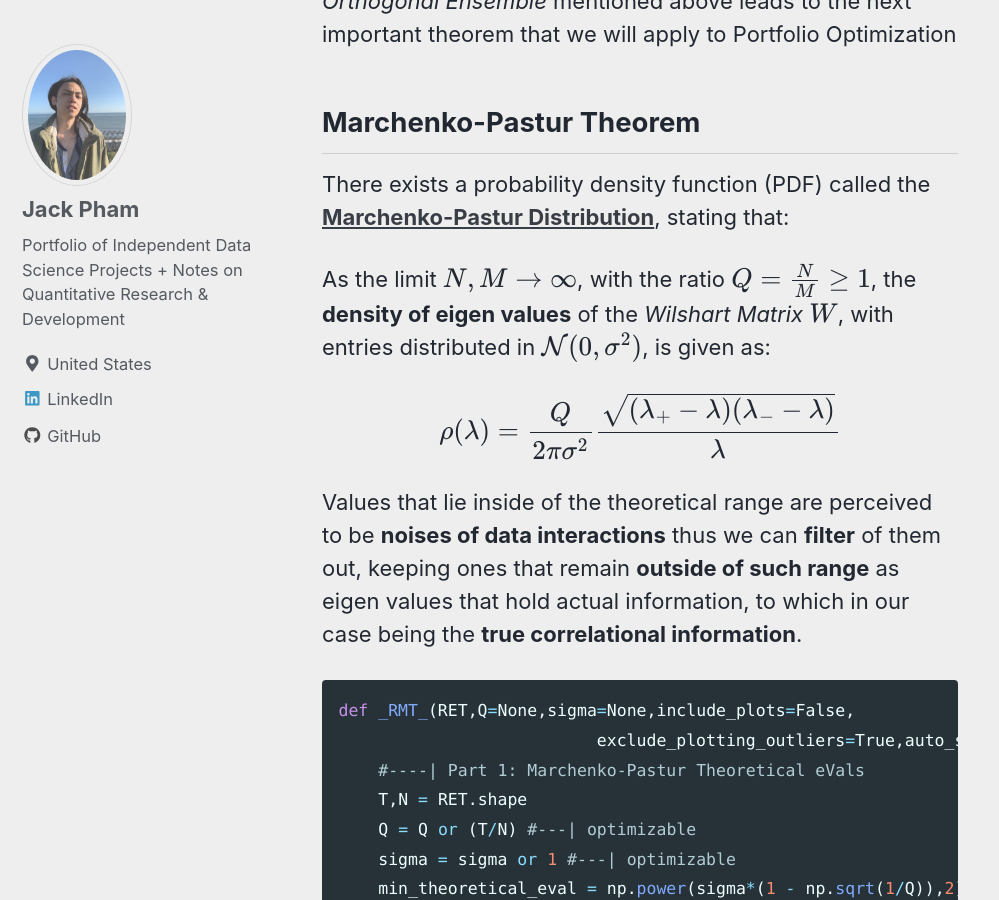
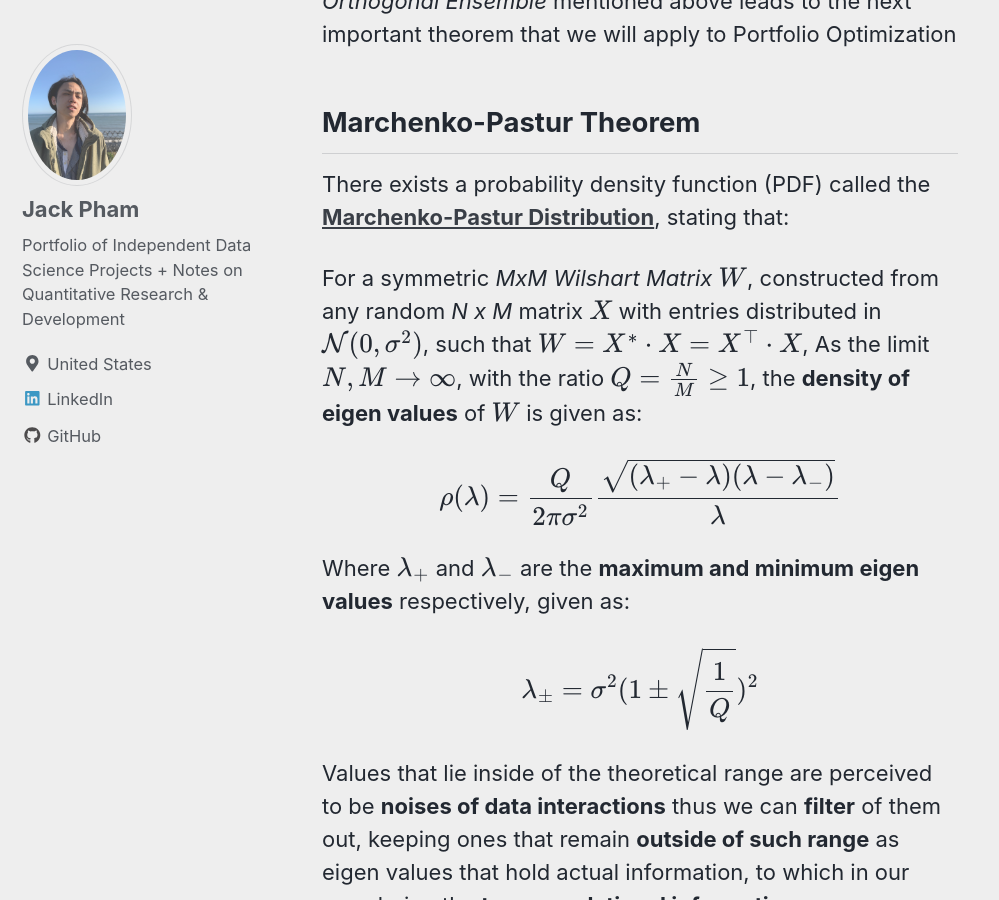
Before and after one commit to jp-quant/jp-quant.github.io, a Jekyll site: the page built from _posts/2020-06-03-qf_volatility_p2.md, in a window 1280 px wide and 900 px high, scrolled down 37785 px. Shown: the whole window, without its empty margins (0-999 px from the left). Built offline with Jekyll 4.4.1, drawn with Linux system fonts in a browser that asks for light colours; nearby versions of some CDN libraries; formulas are drawn with MathJax 3.

Commit message:
third post edits

```diff
--- a/_posts/2020-06-03-qf_volatility_p2.md
+++ b/_posts/2020-06-03-qf_volatility_p2.md
@@ -1176,9 +1176,13 @@ This finding of modeling the distribution of a random square matrix under some *
 
 There exists a probability density function (PDF) called the [**Marchenko-Pastur Distribution**](https://en.wikipedia.org/wiki/Marchenko%E2%80%93Pastur_distribution  "**Marchenko-Pastur Distribution**"), stating that:
 
-As the limit $$N,M \rightarrow \infty$$, with the ratio $$Q = \frac{N}{M} \geq 1$$, the **density of eigen values** of the *Wilshart Matrix* $$W$$, with entries distributed in $$\mathcal{N}(0,\sigma^2)$$, is given as:
+For a symmetric *MxM* *Wilshart Matrix* $$W$$, constructed from any random *N x M* matrix $$X$$ with entries distributed in $$\mathcal{N}(0,\sigma^2)$$, such that $$W = X^* \cdot X = X^\top \cdot X$$, As the limit $$N,M \rightarrow \infty$$, with the ratio $$Q = \frac{N}{M} \geq 1$$, the **density of eigen values** of $$W$$ is given as:
 
-$$\rho (\lambda) = \frac{Q}{2\pi \sigma^2}\frac{\sqrt{(\lambda_{+} - \lambda)(\lambda_{-} - \lambda)}}{\lambda}$$
+$$\rho (\lambda) = \frac{Q}{2\pi \sigma^2}\frac{\sqrt{(\lambda_{+} - \lambda)(\lambda - \lambda_{-})}}{\lambda}$$
+
+Where $$\lambda_{+}$$ and $$\lambda_{-}$$ are the **maximum and minimum eigen values** respectively, given as:
+
+$$\lambda_{\pm} = \sigma^2(1 \pm \sqrt{\frac{1}{Q}})^2$$
 
 Values that lie inside of the theoretical range are perceived to be **noises of data interactions** thus we can **filter** of them out, keeping ones that remain **outside of such range** as eigen values that hold actual information, to which in our case being the **true correlational information**.
 
```
Also changed, not shown: _posts/2020-05-12-qf_intro.md (+1 -1 lines).
